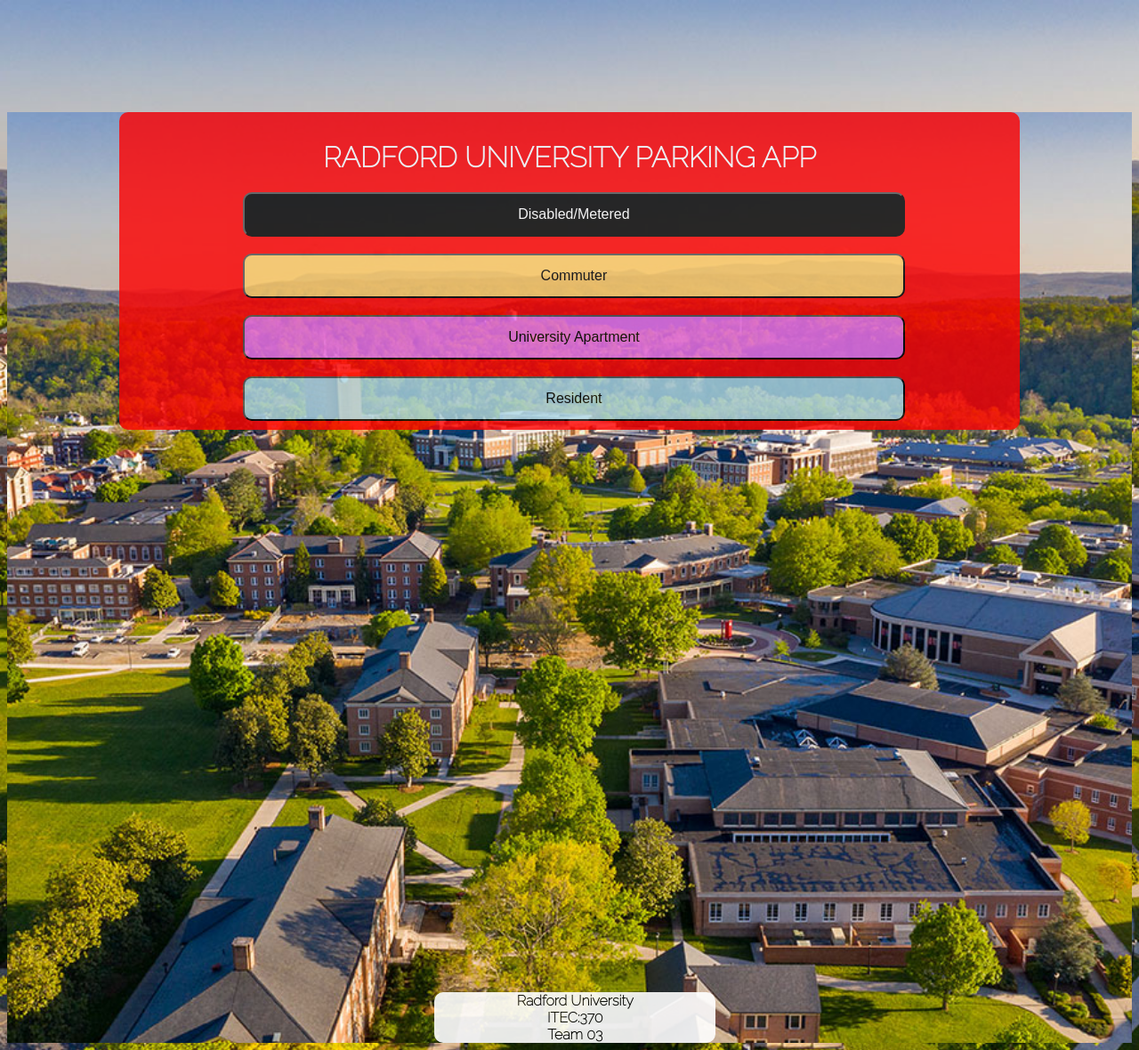
After one commit to darichards10/RUPA, a PHP site: page /pass.php in a window 1280 px wide. The commit adds this page. Shown: the whole page at 89% size. Run offline with PHP 8.4, Linux system fonts and the light colour scheme; a stand-in replaces the project's code that opens the database connection; some libraries are stand-ins or nearby versions.

Commit message:
Adding new files

```diff
--- /dev/null
+++ b/css/main.css
@@ -0,0 +1,81 @@
+
+        body, html {
+            background: url("campuspic.jpg") no-repeat center fixed ;
+            background-size: cover;
+            font-family: 'Raleway', sans-serif;
+            font-weight: bold;
+        }
+
+        .container {
+            bottom: 45%;
+            left: 20%;
+            background-color: red;
+            margin: 10%;
+            opacity: .8;
+            padding: 10px;
+            border-radius: 10px;
+            display: block;
+            justify-content: center;
+            align-items: center;
+        }
+        .foot {
+            margin-top: 50%;
+            text-align: center;
+            color:  black;
+            background-color: white;
+            opacity: .9;
+            width: 25%;
+            border-radius: 10px;
+            text-align: center;
+            margin-left: 38%;
+
+        }
+        h1 {
+          text-align: center;
+          color: White;
+          font-weight: bold;
+        }
+
+        .loader {
+            border: 8px solid grey;
+            border-top: 8px solid #f3f3f3;
+            border-radius: 50%;
+            width: 75px;
+            height: 75px;
+            animation: spin 1s linear infinite;
+            margin-left: 42%;
+            margin-top: 12%;
+            margin-bottom: 8%;
+          }
+
+          @keyframes spin {
+            0% { transform: rotate(0deg); }
+            100% { transform: rotate(360deg); }
+          }
+
+          .error {
+            background-color: aquamarine;
+          }
+          input {
+            width : 70%;
+            padding: 14px 28px;
+            font-size: 16px;
+            border-radius: 10px;
+            text-align: center;
+            margin-bottom: 5%;
+            margin-left: 13%;
+          }
+
+          .button {
+            display: block;
+            width: 75%;
+            padding: 14px 28px;
+            font-size: 16px;
+            cursor: pointer;
+            text-align: center;
+            border-radius: 10px;
+            margin-left: 13%;
+          }
+          .invisible {
+            visibility: hidden;
+          }
--- /dev/null
+++ b/src/pass.php
@@ -0,0 +1,29 @@
+<?php
+require "connection.php";
+?>
+
+<!DOCTYPE html>
+<html lang="en">
+    <head>
+        <link rel="stylesheet" href="main.css">
+        <link rel="preconnect" href="https://fonts.googleapis.com">
+        <link rel="preconnect" href="https://fonts.gstatic.com" crossorigin>
+        <link href="https://fonts.googleapis.com/css2?family=Raleway:wght@100&display=swap" rel="stylesheet">
+    </head>
+    <body>
+        <form method="post" action="passvalidation.php">
+            <div class="container">
+                <header><h1>RADFORD UNIVERSITY PARKING APP<h1></header>
+                <button type="submit" class="button" name="met" value="metered" style="background-color: black; color: white;">Disabled/Metered</button><br>
+                <button type="submit" class="button" name="com" value="commuter" style="background-color: rgb(255, 204, 102);">Commuter</button><br>
+                <button type="submit" class="button" name="uap" value="apartment" style="background-color: #EF70EF;">University Apartment</button><br>
+                <button type="submit" class="button" name="res" value="resident" style="background-color: #ADD8E6;">Resident</button>
+            </div>
+        </form>
+    </body>
+	<footer class="foot">
+        Radford University <br>
+        ITEC:370 <br>
+        Team 03<br>
+    </footer>
+</html>
```
Also changed, not shown: src/login.php (+44 -46 lines), src/map.php (added, +22 -0 lines), src/who.php (added, +27 -0 lines), img/campuspic.jpg (added).
